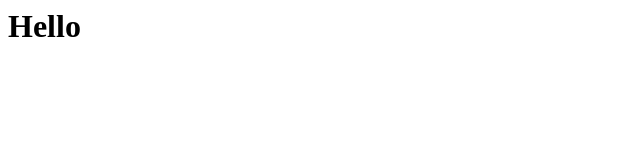
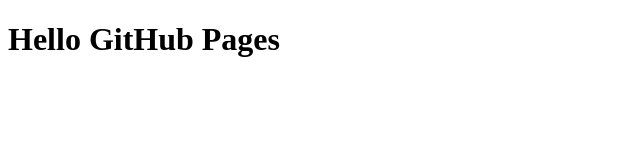
Before and after one commit to ocha-no-taiko/Portfolio, a plain HTML site: page index.html in a window 1280 px wide. Shown: the whole page, without its empty margins (0-640 px from the left). Drawn offline with Linux system fonts and the light colour scheme.

Commit message:
Update index.html

```diff
--- a/index.html
+++ b/index.html
@@ -1 +1,10 @@
-<h1>Hello</h1>
+<!DOCTYPE html>
+<html lang="ja">
+<head>
+  <meta charset="UTF-8">
+  <title>Portfolio</title>
+</head>
+<body>
+  <h1>Hello GitHub Pages</h1>
+</body>
+</html>
```
